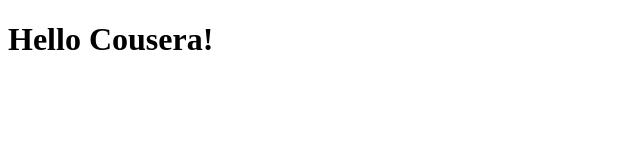
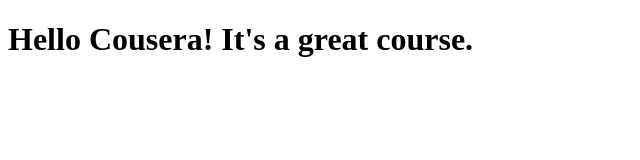
Before and after one commit to JerryWu-code/Homepage, a plain HTML site: page site/index.html in a window 1280 px wide. Shown: the whole page, without its empty margins (0-640 px from the left). Drawn offline with Linux system fonts and the light colour scheme.

Commit message:
Small addition to our page content.

```diff
--- a/site/index.html
+++ b/site/index.html
@@ -6,6 +6,6 @@
     <title>Hello Cousera!</title>
 </head>
 <body>
-<h1>Hello Cousera!</h1>
+<h1>Hello Cousera! It's a great course.</h1>
 </body>
 </html>
```
